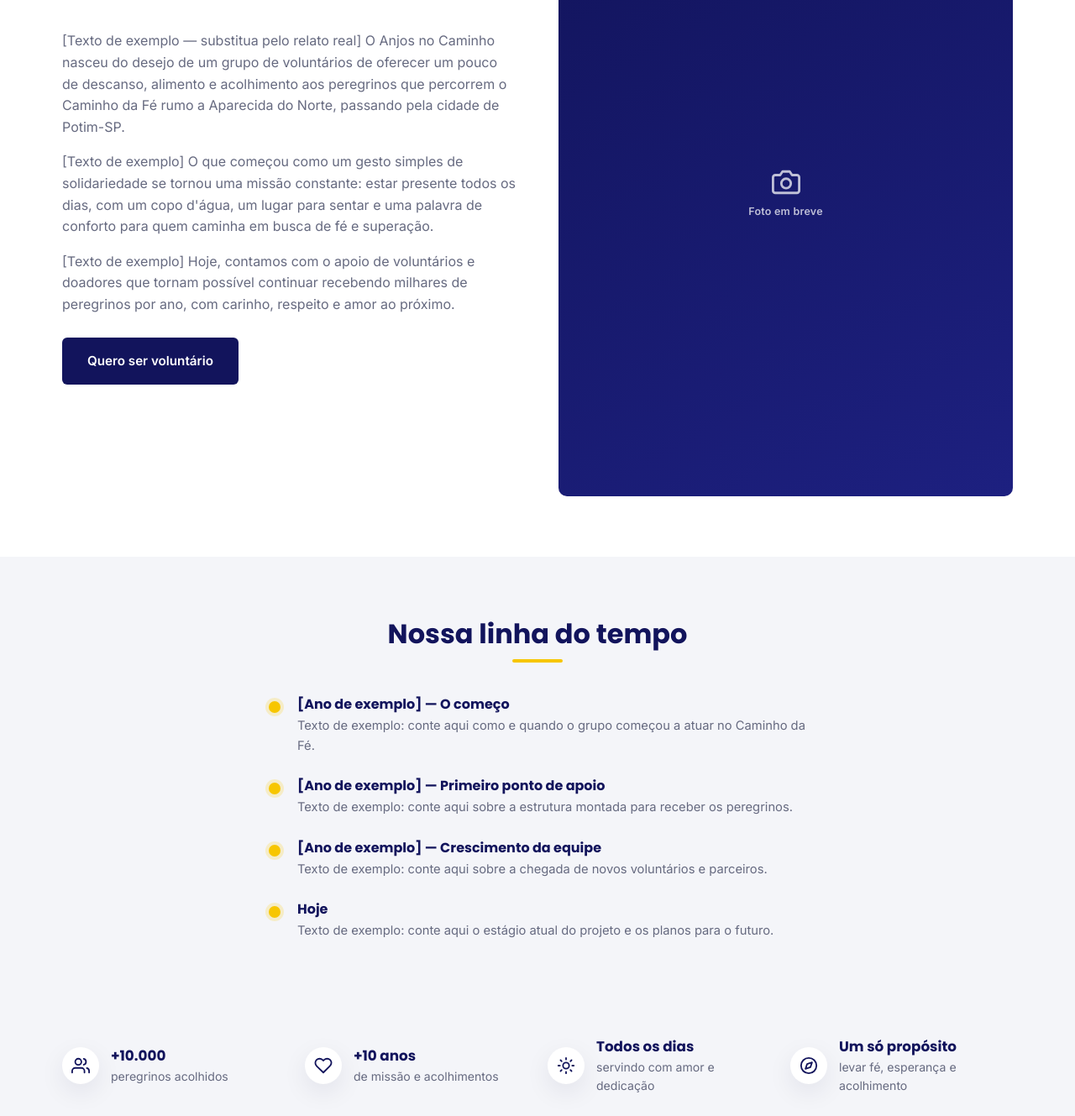
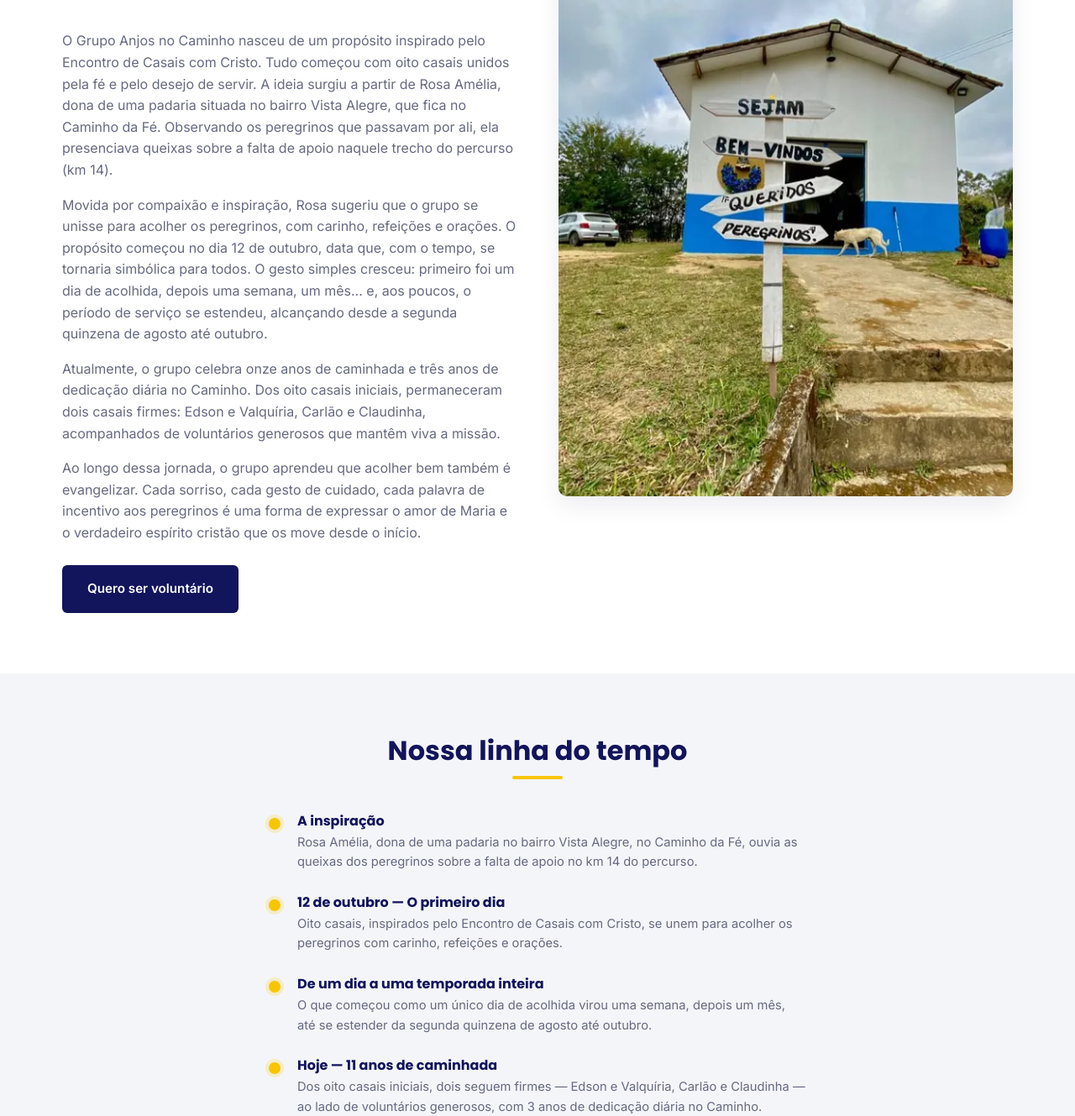
Before and after one commit to developertcn/anjos-no-caminho, a plain HTML site: page historia.html in a window 1280 px wide. Shown: the part 558-1887 px from the top of the page at 84% size. Drawn offline with Linux system fonts and the light colour scheme.

Commit message:
Adiciona conteúdo real da página Nossa História
Substitui os textos de exemplo pelo relato real de como o grupo nasceu
(Rosa Amélia, os oito casais, o dia 12 de outubro), atualiza a linha do
tempo com os marcos reais e insere a foto da placa de boas-vindas aos
peregrinos.

Co-Authored-By: Claude Sonnet 5 <noreply@anthropic.com>

```diff
--- a/css/style.css
+++ b/css/style.css
@@ -435,6 +435,15 @@ section {
   font-size: 1.15rem;
   color: var(--white);
   font-weight: 600;
+}
+
+/* ---------- Foto da página Nossa História ---------- */
+.history-photo {
+  width: 100%;
+  aspect-ratio: 3 / 4;
+  object-fit: cover;
+  border-radius: var(--radius);
+  box-shadow: var(--shadow);
 }
 
 /* ---------- CTA história (home) ---------- */
--- a/historia.html
+++ b/historia.html
@@ -46,15 +46,13 @@
           <h2>Um ponto de apoio no Caminho da Fé</h2>
           <div class="underline"></div>
         </div>
-        <p>[Texto de exemplo — substitua pelo relato real] O Anjos no Caminho nasceu do desejo de um grupo de voluntários de oferecer um pouco de descanso, alimento e acolhimento aos peregrinos que percorrem o Caminho da Fé rumo a Aparecida do Norte, passando pela cidade de Potim-SP.</p>
-        <p>[Texto de exemplo] O que começou como um gesto simples de solidariedade se tornou uma missão constante: estar presente todos os dias, com um copo d'água, um lugar para sentar e uma palavra de conforto para quem caminha em busca de fé e superação.</p>
-        <p>[Texto de exemplo] Hoje, contamos com o apoio de voluntários e doadores que tornam possível continuar recebendo milhares de peregrinos por ano, com carinho, respeito e amor ao próximo.</p>
+        <p>O Grupo Anjos no Caminho nasceu de um propósito inspirado pelo Encontro de Casais com Cristo. Tudo começou com oito casais unidos pela fé e pelo desejo de servir. A ideia surgiu a partir de Rosa Amélia, dona de uma padaria situada no bairro Vista Alegre, que fica no Caminho da Fé. Observando os peregrinos que passavam por ali, ela presenciava queixas sobre a falta de apoio naquele trecho do percurso (km 14).</p>
+        <p>Movida por compaixão e inspiração, Rosa sugeriu que o grupo se unisse para acolher os peregrinos, com carinho, refeições e orações. O propósito começou no dia 12 de outubro, data que, com o tempo, se tornaria simbólica para todos. O gesto simples cresceu: primeiro foi um dia de acolhida, depois uma semana, um mês... e, aos poucos, o período de serviço se estendeu, alcançando desde a segunda quinzena de agosto até outubro.</p>
+        <p>Atualmente, o grupo celebra onze anos de caminhada e três anos de dedicação diária no Caminho. Dos oito casais iniciais, permaneceram dois casais firmes: Edson e Valquíria, Carlão e Claudinha, acompanhados de voluntários generosos que mantêm viva a missão.</p>
+        <p>Ao longo dessa jornada, o grupo aprendeu que acolher bem também é evangelizar. Cada sorriso, cada gesto de cuidado, cada palavra de incentivo aos peregrinos é uma forma de expressar o amor de Maria e o verdadeiro espírito cristão que os move desde o início.</p>
         <a href="contato.html" class="btn btn-navy" style="margin-top:10px;">Quero ser voluntário</a>
       </div>
-      <div class="photo-placeholder tall">
-        <svg viewBox="0 0 24 24" fill="none" stroke="currentColor" stroke-width="2" stroke-linecap="round" stroke-linejoin="round"><path d="M23 19a2 2 0 0 1-2 2H3a2 2 0 0 1-2-2V8a2 2 0 0 1 2-2h4l2-3h6l2 3h4a2 2 0 0 1 2 2Z"/><circle cx="12" cy="13" r="4"/></svg>
-        <span>Foto em breve</span>
-      </div>
+      <img class="history-photo" src="images/anjos_historia.webp" alt="Placa de boas-vindas 'Sejam bem-vindos queridos peregrinos' no ponto de apoio Anjos no Caminho">
     </div>
   </div>
 </section>
@@ -69,29 +67,29 @@
       <div class="timeline-item">
         <span class="timeline-dot"></span>
         <div>
-          <h4>[Ano de exemplo] — O começo</h4>
-          <p>Texto de exemplo: conte aqui como e quando o grupo começou a atuar no Caminho da Fé.</p>
+          <h4>A inspiração</h4>
+          <p>Rosa Amélia, dona de uma padaria no bairro Vista Alegre, no Caminho da Fé, ouvia as queixas dos peregrinos sobre a falta de apoio no km 14 do percurso.</p>
         </div>
       </div>
       <div class="timeline-item">
         <span class="timeline-dot"></span>
         <div>
-          <h4>[Ano de exemplo] — Primeiro ponto de apoio</h4>
-          <p>Texto de exemplo: conte aqui sobre a estrutura montada para receber os peregrinos.</p>
+          <h4>12 de outubro — O primeiro dia</h4>
+          <p>Oito casais, inspirados pelo Encontro de Casais com Cristo, se unem para acolher os peregrinos com carinho, refeições e orações.</p>
         </div>
       </div>
       <div class="timeline-item">
         <span class="timeline-dot"></span>
         <div>
-          <h4>[Ano de exemplo] — Crescimento da equipe</h4>
-          <p>Texto de exemplo: conte aqui sobre a chegada de novos voluntários e parceiros.</p>
+          <h4>De um dia a uma temporada inteira</h4>
+          <p>O que começou como um único dia de acolhida virou uma semana, depois um mês, até se estender da segunda quinzena de agosto até outubro.</p>
         </div>
       </div>
       <div class="timeline-item">
         <span class="timeline-dot"></span>
         <div>
-          <h4>Hoje</h4>
-          <p>Texto de exemplo: conte aqui o estágio atual do projeto e os planos para o futuro.</p>
+          <h4>Hoje — 11 anos de caminhada</h4>
+          <p>Dos oito casais iniciais, dois seguem firmes — Edson e Valquíria, Carlão e Claudinha — ao lado de voluntários generosos, com 3 anos de dedicação diária no Caminho.</p>
         </div>
       </div>
     </div>
```
Also changed, not shown: images/anjos_historia.webp (added), 1 other file.
